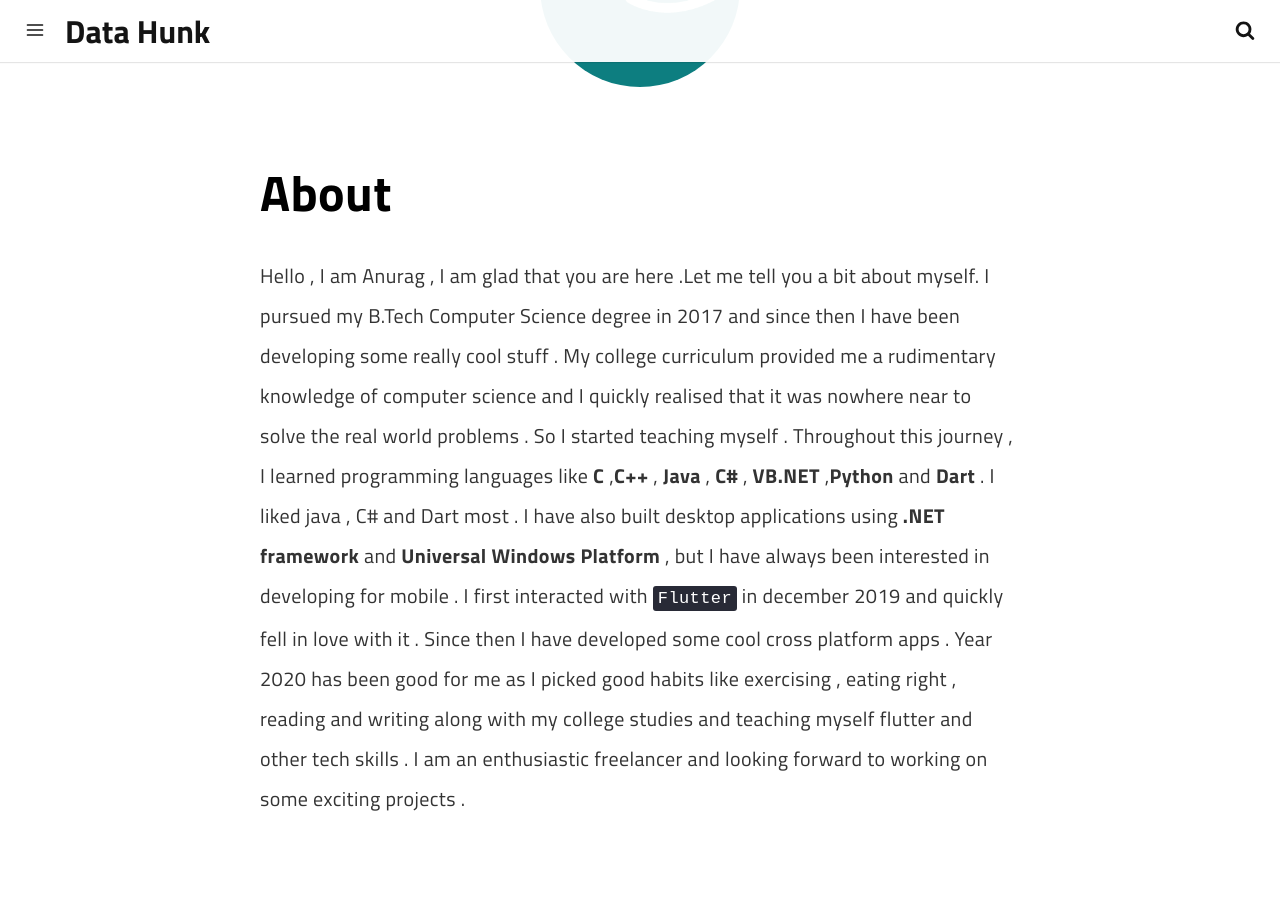
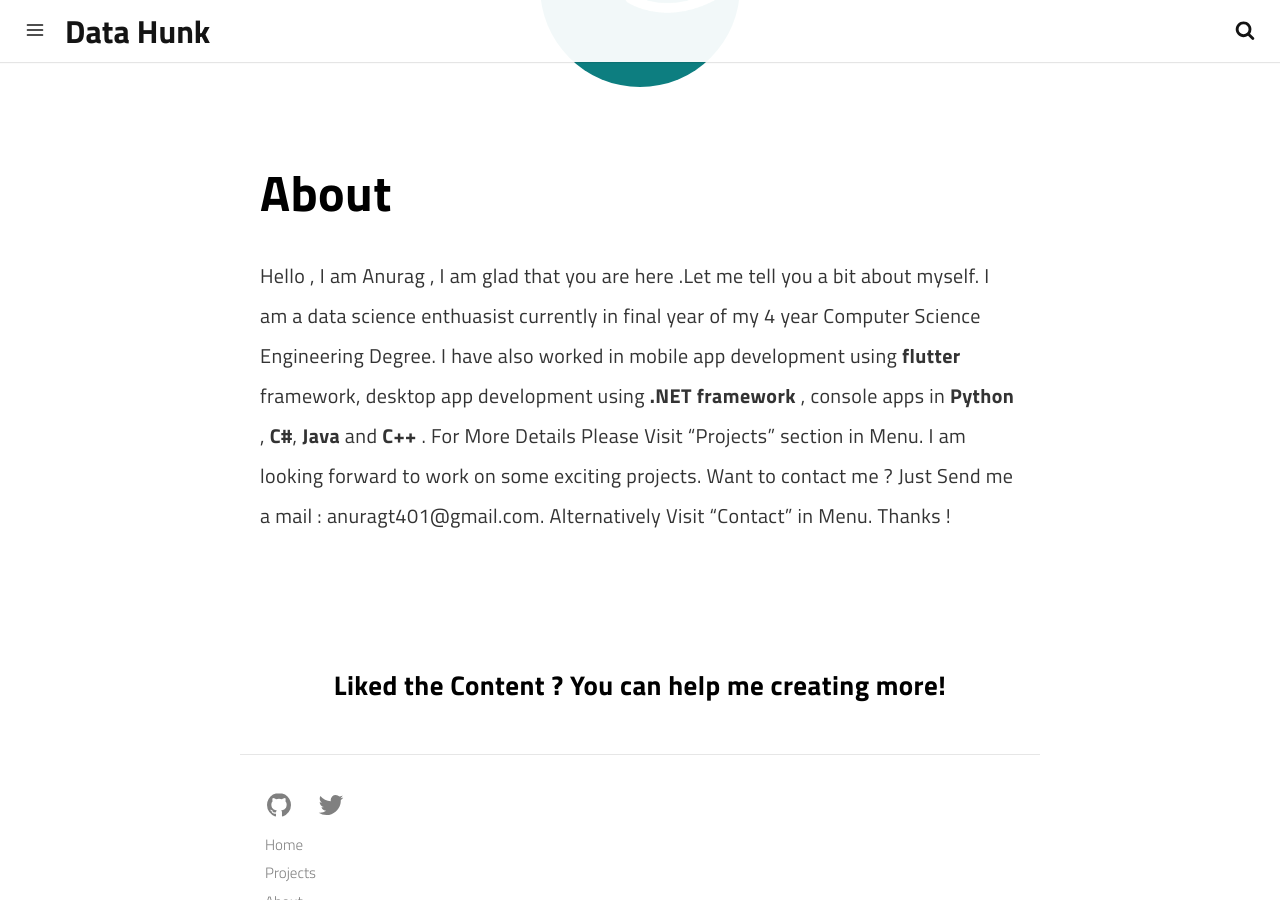
Before and after one commit to anuragseven/anuragseven.github.io, a Jekyll site: the page built from pages/about.md, in a window 1280 px wide and 900 px high, scrolled down 262 px. Built offline with Jekyll 4.4.1, drawn with Linux system fonts in a browser that asks for light colours; a script that is not in the unit is left out.

Commit message:
updated about section

```diff
--- a/pages/about.md
+++ b/pages/about.md
@@ -5,16 +5,11 @@ description: Some description.
 permalink: /about/
 ---
 
-<img class="img-rounded" src="/assets/img/uploads/profile.png" alt="Thiago Rossener" width="200">
+<img class="img-rounded" src="/assets/img/uploads/profile.png" alt="Anurag Tripathi" width="200">
 
 # About
 
 Hello , I am Anurag , I am glad that you are here .Let me tell you a bit about myself.
-I pursued my B.Tech Computer Science degree in 2017 and since then  I have been developing some really cool stuff .
-My college curriculum provided me a rudimentary knowledge of computer science and I quickly realised that it was
-nowhere near to solve the real world problems . So I started teaching myself . Throughout this journey , I learned programming
-languages like **C** ,**C++** , **Java**  , **C#**  , **VB.NET** ,**Python** and  **Dart** .  I liked java , C# and Dart most .
-I have also  built desktop applications using  **.NET framework** and **Universal Windows Platform** , but I have always been interested in developing for mobile .
-I first interacted with `Flutter` in december 2019 and quickly fell in love with it . Since then I have developed some cool cross platform apps .
-Year 2020 has been good for me as I picked good habits like exercising , eating right , reading and writing along with my college studies and
-teaching myself flutter and other tech skills .  I am an enthusiastic freelancer and looking forward to working on some exciting projects .
+I am a data science enthuasist currently in final year of my 4 year Computer Science Engineering Degree. I have also worked in mobile app development using **flutter** framework,
+ desktop app development using **.NET framework** , console apps in **Python** , **C#**, **Java** and **C++** . For More Details Please Visit "Projects" section in Menu. I am looking
+forward to work on some exciting projects. Want to contact me ? Just Send me a mail : anuragt401@gmail.com. Alternatively Visit "Contact" in Menu. Thanks !
```
